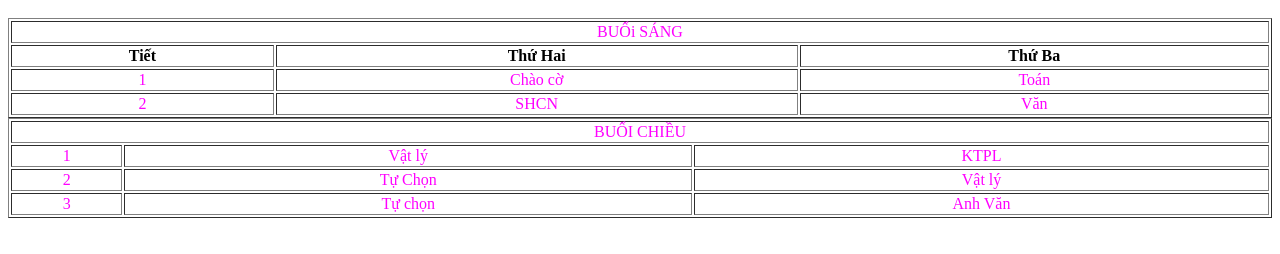
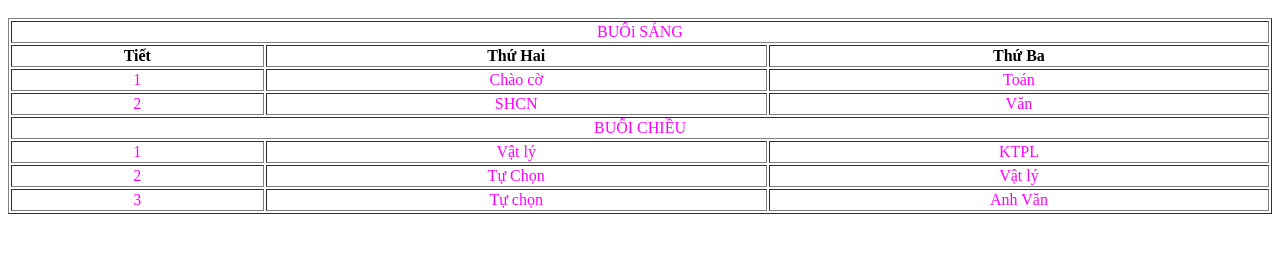
Before and after one commit to vynguyen1302nvq-eng/Phuong-Vy-hereeee, a plain HTML site: page index.html in a window 1280 px wide. Shown: the part 48-302 px from the top of the page. Drawn offline with Linux system fonts and the light colour scheme.

Commit message:
Update index.html

```diff
--- a/index.html
+++ b/index.html
@@ -6,7 +6,7 @@
     </style>
      </head>
   <body>
-    <h1>THỜI KHOÁ BIỂU</h1>
+    <h1> THỜI KHOÁ BIỂU</h1>
     <table border="1" width="100%">
       <td colspan="3"> BUỔi SÁNG</td>
       <tr>
@@ -18,7 +18,6 @@
       <tr>
           <td>2</td> <td>SHCN</td> <td>Văn</td>
       </tr>
-      <table border="1" width="100%">
       <tr>
         <td colspan="3"> BUỔI CHIỀU</td>
       </tr>
```
